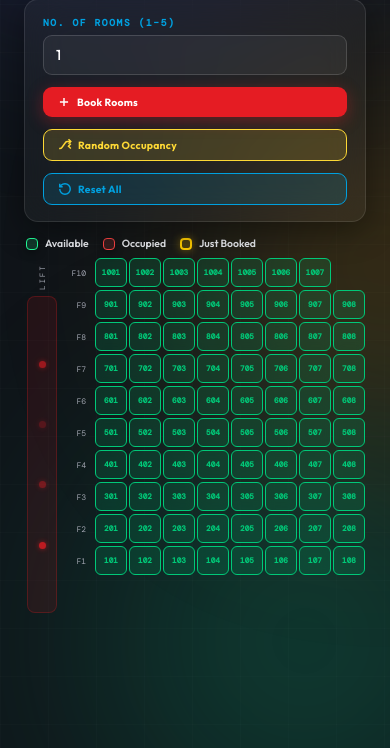
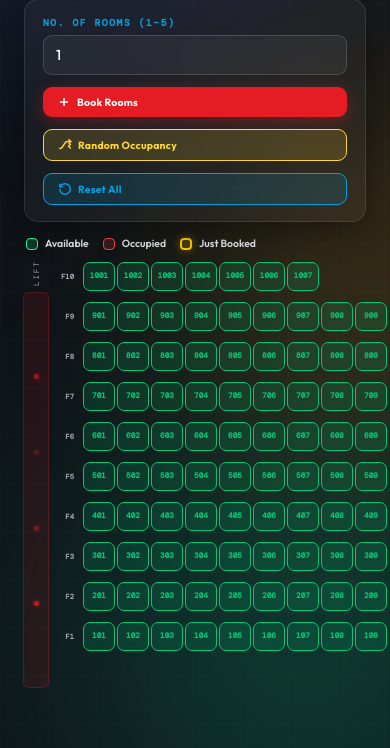
Before and after one commit to sae-29/Hotel-reservation-app, a Flask app: page / in a window 390 px wide. Shown: the part 428-1176 px from the top of the page. Run offline with Flask 3, Linux system fonts and the light colour scheme.

Commit message:
Improve responsive design: fix room grid overlap on all screen sizes

```diff
--- a/templates/index.html
+++ b/templates/index.html
@@ -487,47 +487,108 @@ input[type="number"]:focus{
 ═══════════════════════════════════════════ */
 .hotel-wrap{
   display:flex;
-  gap:8px;
+  gap:10px;
   align-items:flex-start;
   flex:1;
   overflow:hidden;
-  margin:12px 20px;
-  min-height:200px;
+  margin:14px 20px;
+  min-height:240px;
+  max-width:100%;
+  width:100%;
+  box-sizing:border-box;
 }
+
+@media(min-width:1600px){
+  .hotel-wrap{margin:16px 24px;gap:12px;}
+}
+
+@media(max-width:1200px){
+  .hotel-wrap{margin:12px 16px;gap:8px;min-height:220px;}
+}
+
 @media(max-width:1024px){
-  .hotel-wrap{margin:10px 16px;gap:7px;}
+  .hotel-wrap{margin:11px 14px;gap:7px;min-height:200px;}
 }
+
 @media(max-width:768px){
-  .hotel-wrap{margin:9px 14px;gap:6px;}
+  .hotel-wrap{margin:10px 12px;gap:6px;min-height:180px;}
 }
+
+@media(max-width:600px){
+  .hotel-wrap{margin:9px 10px;gap:5px;min-height:160px;}
+}
+
 @media(max-width:480px){
-  .hotel-wrap{margin:8px 12px;}
+  .hotel-wrap{margin:8px 10px;gap:4px;min-height:140px;}
+}
+
+@media(max-width:380px){
+  .hotel-wrap{margin:7px 8px;gap:3px;min-height:120px;}
 }
 
 /* Lift shaft */
 .lift-col{
-  flex-shrink:0;width:36px;
-  display:flex;flex-direction:column;align-items:center;
+  flex-shrink:0;
+  width:40px;
+  display:flex;
+  flex-direction:column;
+  align-items:center;
   gap:6px;
 }
+
+@media(max-width:1024px){
+  .lift-col{width:36px;}
+}
+
+@media(max-width:768px){
+  .lift-col{width:32px;}
+}
+
+@media(max-width:480px){
+  .lift-col{width:28px;}
+}
+
 .lift-lbl{
-  font-size:.5rem;letter-spacing:1.8px;text-transform:uppercase;
-  color:var(--text3);writing-mode:vertical-rl;transform:rotate(180deg);
-  white-space:nowrap;font-family:var(--mono);
+  font-size:.5rem;
+  letter-spacing:1.8px;
+  text-transform:uppercase;
+  color:var(--text3);
+  writing-mode:vertical-rl;
+  transform:rotate(180deg);
+  white-space:nowrap;
+  font-family:var(--mono);
   height:32px;
-  display:flex;align-items:center;
+  display:flex;
+  align-items:center;
 }
+
+@media(max-width:768px){
+  .lift-lbl{font-size:.45rem;height:28px;}
+}
+
 .lift-shaft{
-  width:30px;flex:1;min-height:100px;
+  width:30px;
+  flex:1;
+  min-height:100px;
   background:rgba(229,28,35,.1);
   border:1.5px solid rgba(229,28,35,.25);
   border-radius:8px;
-  display:flex;flex-direction:column;
-  align-items:center;justify-content:space-evenly;
-  padding:10px 0;gap:0;
+  display:flex;
+  flex-direction:column;
+  align-items:center;
+  justify-content:space-evenly;
+  padding:10px 0;
+  gap:0;
 }
+
+@media(max-width:768px){
+  .lift-shaft{width:26px;border-radius:6px;}
+}
+
 .lift-dot{
-  width:7px;height:7px;border-radius:50%;
+  width:7px;
+  height:7px;
+  border-radius:50%;
   background:#e51c23;
   box-shadow:0 0 5px rgba(229,28,35,.8);
   animation:liftBlink 2s ease-in-out infinite;
@@ -535,66 +596,157 @@ input[type="number"]:focus{
 .lift-dot:nth-child(2){animation-delay:.5s;}
 .lift-dot:nth-child(3){animation-delay:1s;}
 .lift-dot:nth-child(4){animation-delay:1.5s;}
+
+@media(max-width:480px){
+  .lift-dot{width:5px;height:5px;}
+}
+
 @keyframes liftBlink{0%,100%{opacity:.25;}50%{opacity:.8;}}
 
 /* Grid */
-.grid-area{flex:1;overflow-x:auto;overflow-y:auto;padding:0;display:flex;flex-direction:column;gap:3px;}
+.grid-area{
+  flex:1;
+  overflow-x:auto;
+  overflow-y:auto;
+  padding:0;
+  display:flex;
+  flex-direction:column;
+  gap:4px;
+  min-width:0;
+}
 
 .floor-row{
-  display:flex;align-items:center;gap:4px;
+  display:flex;
+  align-items:center;
+  gap:5px;
   flex-shrink:0;
+  min-height:50px;
 }
 .floor-lbl{
-  width:32px;flex-shrink:0;
-  font-size:.5rem;font-family:var(--mono);
-  color:var(--text3);text-align:right;padding-right:6px;
+  width:40px;
+  flex-shrink:0;
+  font-size:.55rem;
+  font-family:var(--mono);
+  color:var(--text3);
+  text-align:right;
+  padding-right:8px;
+  font-weight:600;
 }
-.rooms-line{display:flex;gap:3px;flex-wrap:nowrap;}
+.rooms-line{
+  display:flex;
+  gap:4px;
+  flex-wrap:nowrap;
+  align-items:center;
+}
 
 /* ── Room cell ── */
 .room{
-  width:48px;height:40px;
-  border-radius:6px;
-  border:1px solid var(--room-b);
+  width:52px;
+  height:44px;
+  border-radius:7px;
+  border:1.5px solid var(--room-b);
   background:var(--room-bg);
-  display:flex;flex-direction:column;
-  align-items:center;justify-content:center;
-  position:relative;flex-shrink:0;
+  display:flex;
+  flex-direction:column;
+  align-items:center;
+  justify-content:center;
+  position:relative;
+  flex-shrink:0;
   transition:transform .15s,box-shadow .18s,background .2s,border-color .2s;
   cursor:default;
   backdrop-filter:blur(4px);
+  font-size:.65rem;
 }
-@media(min-width:1400px){
-  .room{width:52px;height:44px;}
+
+@media(min-width:1600px){
+  .room{width:56px;height:48px;}
+  .floor-row{min-height:54px;}
 }
+
+@media(max-width:1200px){
+  .room{width:48px;height:40px;}
+  .floor-row{min-height:46px;gap:3px;}
+  .rooms-line{gap:3px;}
+}
+
 @media(max-width:1024px){
-  .room{width:44px;height:38px;}
+  .room{width:46px;height:38px;}
+  .floor-row{min-height:44px;}
 }
+
 @media(max-width:768px){
-  .room{width:40px;height:36px;}
+  .room{width:42px;height:35px;}
+  .floor-row{min-height:41px;gap:2px;}
+  .rooms-line{gap:2px;}
+  .floor-lbl{width:36px;font-size:.5rem;padding-right:6px;}
 }
+
+@media(max-width:600px){
+  .room{width:38px;height:32px;}
+  .floor-row{min-height:38px;gap:2px;}
+  .rooms-line{gap:2px;}
+  .floor-lbl{width:32px;font-size:.48rem;}
+}
+
 @media(max-width:480px){
-  .room{width:36px;height:32px;}
+  .room{width:36px;height:30px;}
+  .floor-row{min-height:36px;gap:2px;}
+  .rooms-line{gap:2px;}
+  .floor-lbl{width:28px;font-size:.45rem;}
 }
-.room:hover{transform:scale(1.06);z-index:20;box-shadow:var(--shadow);}
+
+@media(max-width:380px){
+  .room{width:32px;height:28px;}
+  .floor-row{min-height:34px;gap:1px;}
+  .rooms-line{gap:1px;}
+  .floor-lbl{width:24px;font-size:.4rem;}
+}
+
+.room:hover{transform:scale(1.08);z-index:20;box-shadow:var(--shadow);}
 
 .rn{
-  font-size:.55rem;font-weight:600;
-  font-family:var(--mono);color:var(--text2);
+  font-size:.55rem;
+  font-weight:700;
+  font-family:var(--mono);
+  color:var(--text2);
   line-height:1;
 }
-.rs{font-size:.45rem;color:var(--text3);text-transform:uppercase;letter-spacing:.4px;margin-top:.5px;}
+.rs{
+  font-size:.43rem;
+  color:var(--text3);
+  text-transform:uppercase;
+  letter-spacing:.3px;
+  margin-top:1px;
+}
+
+@media(max-width:1200px){
+  .rn{font-size:.52rem;}
+  .rs{font-size:.4rem;}
+}
+
 @media(max-width:1024px){
   .rn{font-size:.5rem;}
-  .rs{font-size:.42rem;}
+  .rs{font-size:.38rem;margin-top:0;}
 }
+
 @media(max-width:768px){
   .rn{font-size:.48rem;}
-  .rs{font-size:.4rem;}
+  .rs{font-size:.36rem;margin-top:0;}
 }
+
+@media(max-width:600px){
+  .rn{font-size:.44rem;}
+  .rs{font-size:.33rem;}
+}
+
 @media(max-width:480px){
-  .rn{font-size:.44rem;}
-  .rs{font-size:.38rem;}
+  .rn{font-size:.4rem;}
+  .rs{font-size:.3rem;}
+}
+
+@media(max-width:380px){
+  .rn{font-size:.36rem;}
+  .rs{font-size:.28rem;}
 }
 
 /* State: available */
```
Also changed, not shown: other parts of templates/index.html (+28 -13 lines).
